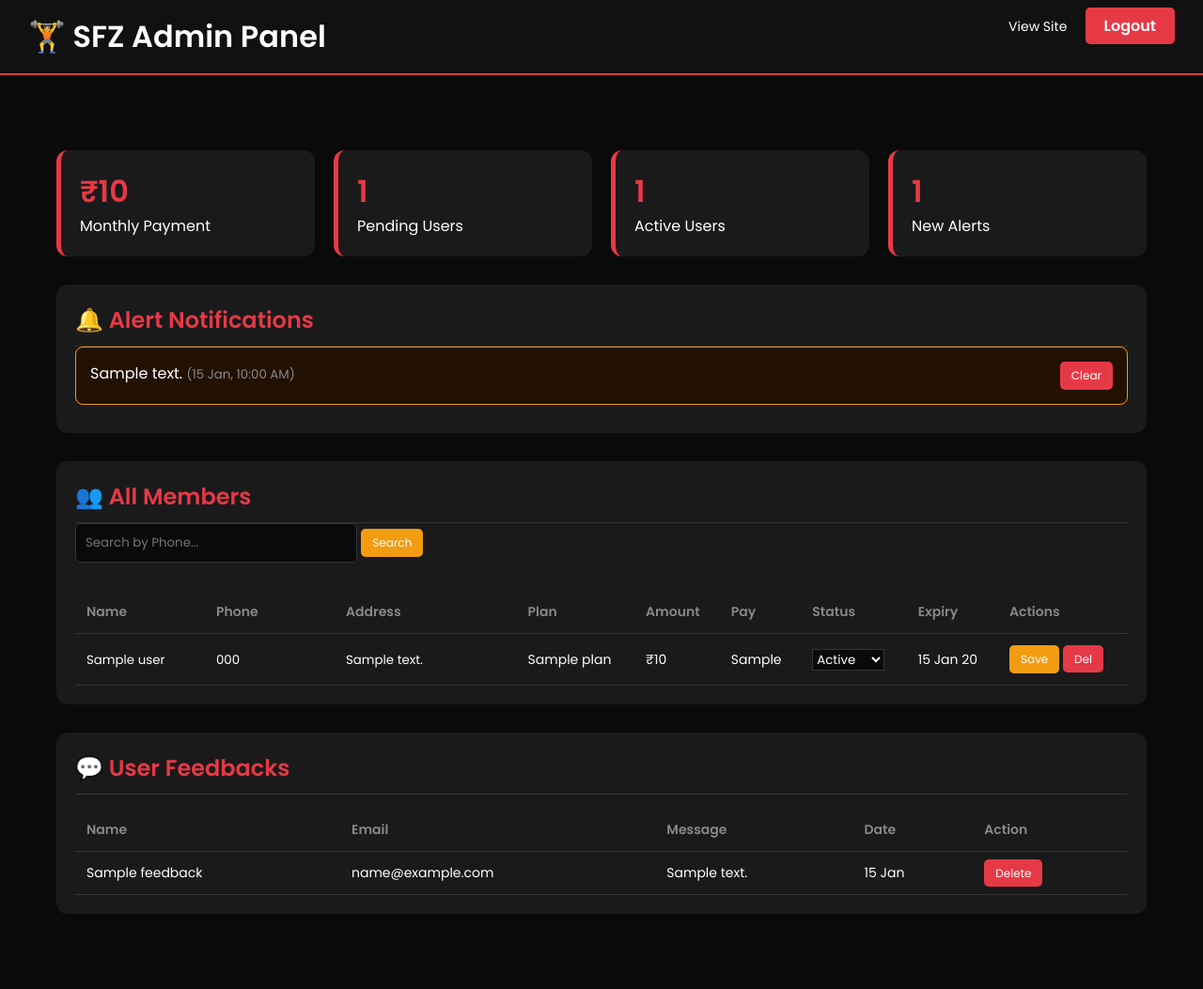
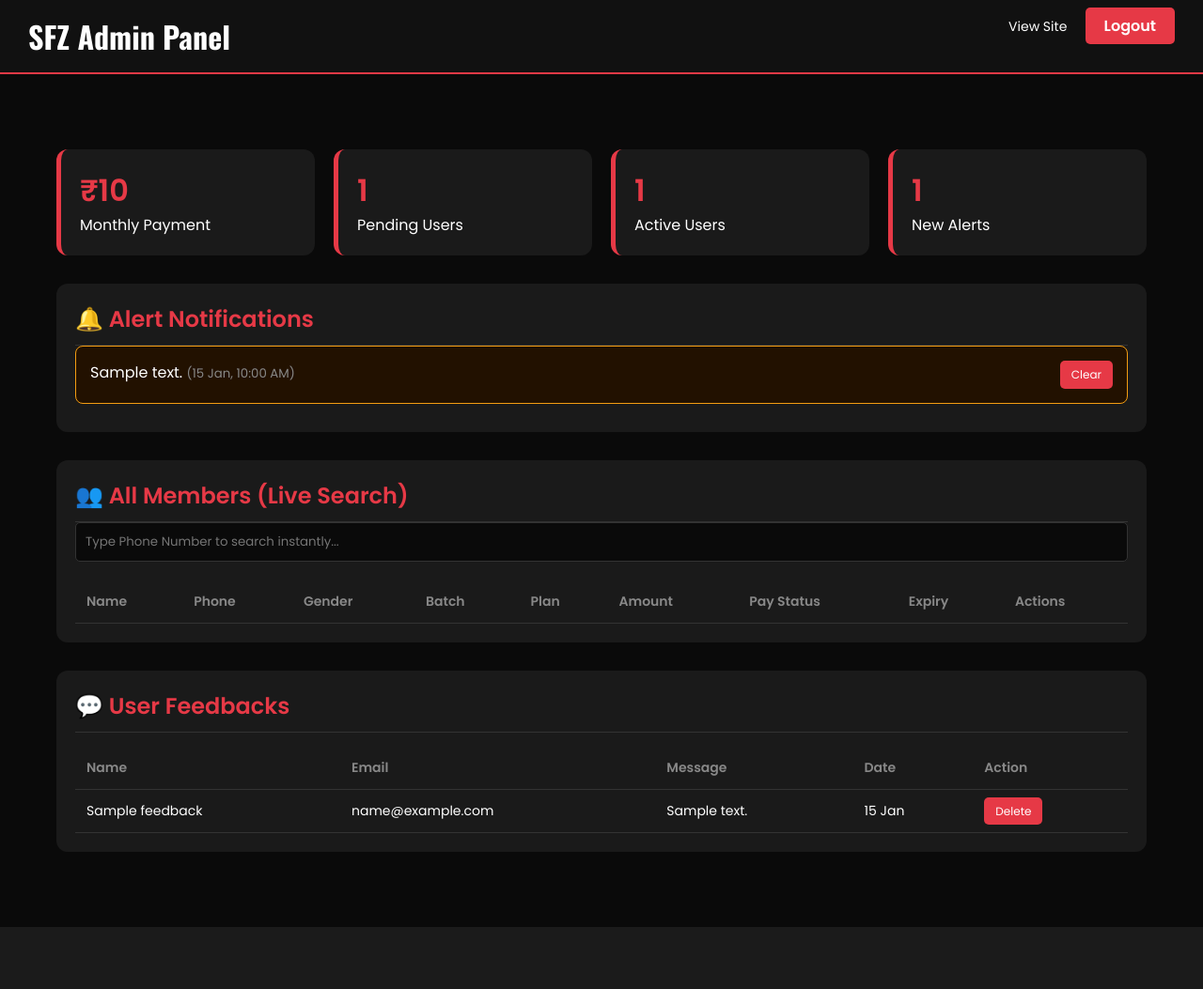
Before and after one commit to paretaradhe089-sketch/gym_website, a Flask app: page /admin/dashboard in a window 1280 px wide. Shown: the whole page at 94% size. After the commit the page ends 987 px from the top, so only its background shows below. Run offline with Flask 3, Linux system fonts and the light colour scheme; a user stored in the database is signed in; tables that the repository leaves empty hold one stand-in row (values such as "Sample post"); a database or web service that is not in the repository returns one stand-in record (values such as "Sample title"); lists and menus that the app fills with data are empty.

Commit message:
Update admin_dashboard.html

```diff
--- a/templates/admin_dashboard.html
+++ b/templates/admin_dashboard.html
@@ -4,13 +4,13 @@
     <meta charset="UTF-8">
     <meta name="viewport" content="width=device-width, initial-scale=1.0">
     <title>Admin Dashboard | SFZ</title>
-    <link href="https://fonts.googleapis.com/css2?family=Oswald:wght@400;600&family=Poppins:wght@300;400;600&display=swap" rel="stylesheet">
+    <link href="https://fonts.googleapis.com/css2?family=Oswald:wght@400;600;700&family=Poppins:wght@300;400;600&display=swap" rel="stylesheet">
     <link rel="stylesheet" href="{{ url_for('static', filename='css/style.css') }}">
 </head>
 <body>
 
 <div class="admin-nav">
-    <h1>🏋️ SFZ Admin Panel</h1>
+    <h1 style="font-family:'Oswald';">SFZ Admin Panel</h1>
     <div>
         <a href="{{ url_for('main.index') }}" style="font-size:14px; margin-right:15px;">View Site</a>
         <a href="{{ url_for('admin.admin_logout') }}" class="btn-admin">Logout</a>
@@ -18,7 +18,6 @@
 </div>
 
 <div class="section">
-    <!-- Stats -->
     <div class="stats-grid">
         <div class="stat-card"><h3>₹{{ total_payment }}</h3><p>Monthly Payment</p></div>
         <div class="stat-card"><h3>{{ pending_users }}</h3><p>Pending Users</p></div>
@@ -26,7 +25,6 @@
         <div class="stat-card"><h3>{{ notifications|length }}</h3><p>New Alerts</p></div>
     </div>
 
-    <!-- Notifications -->
     <div class="admin-card">
         <h2>🔔 Alert Notifications</h2>
         {% if notifications %}
@@ -41,48 +39,20 @@
         {% endif %}
     </div>
 
-    <!-- Search & Users -->
     <div class="admin-card">
-        <h2>👥 All Members</h2>
-        <form class="search-bar" method="GET" action="{{ url_for('admin.dashboard') }}">
-            <input type="text" name="search" placeholder="Search by Phone..." value="{{ search_query }}">
-            <button type="submit" class="btn-sm btn-edit">Search</button>
-            {% if search_query %} <a href="{{ url_for('admin.dashboard') }}" class="btn-sm btn-del">Clear</a> {% endif %}
-        </form>
+        <h2>👥 All Members (Live Search)</h2>
+        <div class="search-bar" style="margin-bottom:20px;">
+            <input type="text" id="searchInput" placeholder="Type Phone Number to search instantly..." style="width:100%;">
+        </div>
 
         <table>
             <thead>
-                <tr><th>Name</th><th>Phone</th><th>Address</th><th>Plan</th><th>Amount</th><th>Pay</th><th>Status</th><th>Expiry</th><th>Actions</th></tr>
+                <tr><th>Name</th><th>Phone</th><th>Gender</th><th>Batch</th><th>Plan</th><th>Amount</th><th>Pay Status</th><th>Expiry</th><th>Actions</th></tr>
             </thead>
-            <tbody>
-                {% for u in users %}
-                <tr>
-                    <form method="POST" action="{{ url_for('admin.edit_user', user_id=u._id) }}">
-                        <td><input type="text" name="name" value="{{ u.name }}" style="background:transparent; border:none; color:#fff; width:100px;"></td>
-                        <td><input type="text" name="phone" value="{{ u.phone }}" style="background:transparent; border:none; color:#fff; width:100px;"></td>
-                        <td><input type="text" name="address" value="{{ u.address }}" style="background:transparent; border:none; color:#fff; width:150px;"></td>
-                        <td>{{ u.plan }}</td>
-                        <td>₹{{ u.amount }}</td>
-                        <td>{{ u.payment_method }}</td>
-                        <td>
-                            <select name="status" style="background:#0a0a0a; color:#fff; border:1px solid #333;">
-                                <option {% if u.status == 'Active' %}selected{% endif %}>Active</option>
-                                <option {% if u.status == 'Pending' %}selected{% endif %}>Pending</option>
-                            </select>
-                        </td>
-                        <td>{% if u.expiry_date %}{{ u.expiry_date.strftime('%d %b %y') }}{% endif %}</td>
-                        <td>
-                            <button type="submit" class="btn-sm btn-edit">Save</button>
-                            <a href="{{ url_for('admin.delete_user', user_id=u._id) }}" class="btn-sm btn-del" onclick="return confirm('Delete user?')">Del</a>
-                        </td>
-                    </form>
-                </tr>
-                {% endfor %}
-            </tbody>
+            <tbody id="userTableBody"></tbody>
         </table>
     </div>
 
-    <!-- Feedbacks -->
     <div class="admin-card" id="feedbacks">
         <h2>💬 User Feedbacks</h2>
         <table>
@@ -100,5 +70,50 @@
     </div>
 </div>
 
+<script>
+    const searchInput = document.getElementById('searchInput');
+    const tableBody = document.getElementById('userTableBody');
+
+    function fetchUsers(query = '') {
+        fetch(`{{ url_for('admin.search_api') }}?q=${query}`)
+            .then(res => res.json())
+            .then(data => {
+                tableBody.innerHTML = '';
+                if(data.length === 0) {
+                    tableBody.innerHTML = '<tr><td colspan="9" style="text-align:center; color:#888;">No users found.</td></tr>';
+                    return;
+                }
+                data.forEach(u => {
+                    tableBody.innerHTML += `
+                        <tr>
+                            <form method="POST" action="/admin/edit/${u.id}">
+                                <td><input type="text" name="name" value="${u.name}" style="background:transparent; border:none; color:#fff; width:100px;"></td>
+                                <td><input type="text" name="phone" value="${u.phone}" style="background:transparent; border:none; color:#fff; width:100px;"></td>
+                                <td>${u.gender}</td>
+                                <td>${u.batch}</td>
+                                <td>${u.plan}</td>
+                                <td>₹${u.amount}</td>
+                                <td>
+                                    <select name="status" style="background:#111; color:#fff; border:1px solid #333; padding:5px;">
+                                        <option ${u.status === 'Active' ? 'selected' : ''}>Active</option>
+                                        <option ${u.status === 'Pending' ? 'selected' : ''}>Pending</option>
+                                    </select>
+                                </td>
+                                <td>${u.expiry}</td>
+                                <td style="display:flex; gap:5px;">
+                                    <button type="submit" class="btn-sm btn-edit">Save</button>
+                                    <a href="/download_receipt/${u.id}" class="btn-sm btn-edit" target="_blank">PDF</a>
+                                    <a href="/admin/delete/${u.id}" class="btn-sm btn-del" onclick="return confirm('Delete user?')">Del</a>
+                                </td>
+                            </form>
+                        </tr>
+                    `;
+                });
+            });
+    }
+
+    fetchUsers();
+    searchInput.addEventListener('input', function() { fetchUsers(this.value); });
+</script>
 </body>
 </html>
```
